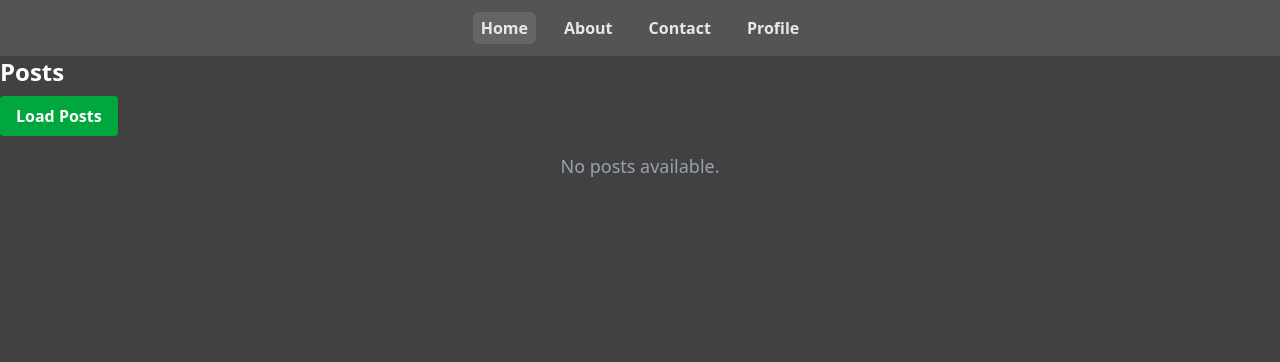
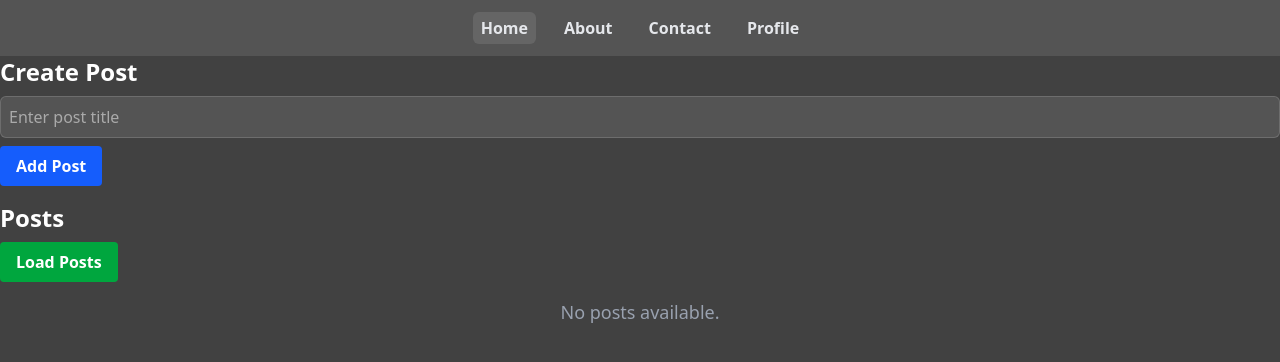
Before and after one commit to M-Usman-Shafique/Angular, an Angular app: page / in a window 1280 px wide. Shown: the top 362 px of the page. Built offline with nearby package versions, Linux system fonts and the light colour scheme.

Commit message:
postAPI, deleteAPI

```diff
--- a/src/app/app.routes.ts
+++ b/src/app/app.routes.ts
@@ -2,7 +2,6 @@ import { Routes } from '@angular/router';
 import { HomeComponent } from './home/home.component';
 import { AboutComponent } from './about/about.component';
 import { NotfoundComponent } from './notfound/notfound.component';
-import { GetAPIComponent } from './get-api/get-api.component';
 export const routes: Routes = [
   {
     path: 'profile',
@@ -11,10 +10,6 @@ export const routes: Routes = [
   },
   {
     path: '',
-    component: GetAPIComponent,
-  },
-  {
-    path: 'home',
     component: HomeComponent,
   },
   {
--- /dev/null
+++ b/src/app/delete-api/delete-api.component.html
@@ -0,0 +1,7 @@
+<button
+  type="button"
+  class="bg-red-600 hover:bg-red-500 text-white font-semibold py-1 px-3 rounded"
+  (click)="deletePost(post.id)"
+>
+  Delete
+</button>
--- /dev/null
+++ b/src/app/delete-api/delete-api.component.ts
@@ -0,0 +1,21 @@
+import { HttpClient } from '@angular/common/http';
+import { Component, EventEmitter, Input, Output } from '@angular/core';
+
+@Component({
+  selector: 'app-delete-api',
+  imports: [],
+  templateUrl: './delete-api.component.html',
+})
+export class DeleteAPIComponent {
+  @Input() post: any;
+  @Input() apiUrl: string = '';
+  @Output() postDeleted = new EventEmitter<any>();
+
+  constructor(private http: HttpClient) {}
+
+  deletePost(id: string) {
+    this.http.delete(`${this.apiUrl}/${id}`).subscribe(() => {
+      this.postDeleted.emit(id);
+    });
+  }
+}
--- a/src/app/get-api/get-api.component.html
+++ b/src/app/get-api/get-api.component.html
@@ -8,7 +8,6 @@
     Load Posts
   </button>
 
-    <!-- Show when posts array is empty -->
   <p
     *ngIf="posts.length === 0"
     class="text-center text-gray-400 text-lg font-medium"
@@ -19,12 +18,13 @@
   <ul *ngIf="posts.length > 0" class="space-y-2">
     <li
       *ngFor="let post of posts"
-        class="p-4 bg-gray-800 border border-gray-700 rounded-md flex items-center justify-between"
+      class="p-4 bg-white/10 border border-white/15 rounded-md flex items-center justify-between"
     >
       <div>
         <p class="text-lg font-semibold">{{ post.title }}</p>
         <small class="text-gray-400">ID: {{ post.id }}</small>
       </div>
+      <app-delete-api  [post]="post" [apiUrl]="apiUrl" (postDeleted)="removePost($event)" />
     </li>
   </ul>
 </div>
--- a/src/app/get-api/get-api.component.ts
+++ b/src/app/get-api/get-api.component.ts
@@ -1,22 +1,28 @@
 import { NgFor, NgIf } from '@angular/common';
 import { HttpClient } from '@angular/common/http';
-import { Component } from '@angular/core';
+import { Component, Input } from '@angular/core';
+import { DeleteAPIComponent } from '../delete-api/delete-api.component';
 
 @Component({
   selector: 'app-get-api',
-  imports: [NgIf, NgFor],
+  imports: [NgIf, NgFor, DeleteAPIComponent],
   templateUrl: './get-api.component.html',
 })
 export class GetAPIComponent {
-  posts: any[] = [];
-  apiUrl = 'https://67948e5baad755a134e9c6fe.mockapi.io/api/posts';
-  newPostTitle: string = '';
-
+  @Input() posts: any[] = [];
+  @Input() apiUrl: string = '';
   constructor(private http: HttpClient) {}
 
   getAllPosts() {
     this.http.get(this.apiUrl).subscribe((response: any) => {
-      this.posts = response;
+      this.posts = response.map((post: any) => ({
+        ...post,
+        newTitle: post.title,
+      }));
     });
   }
+
+  removePost(id: string) {
+    this.posts = this.posts.filter((post) => post.id !== id);
+  }
 }
--- a/src/app/home/home.component.html
+++ b/src/app/home/home.component.html
@@ -0,0 +1,2 @@
+<app-post-api [posts]="posts" [apiUrl]="apiUrl" (newPost)="addPost($event)" />
+<app-get-api [posts]="posts" [apiUrl]="apiUrl" />
--- a/src/app/home/home.component.ts
+++ b/src/app/home/home.component.ts
@@ -1,8 +1,17 @@
 import { Component } from '@angular/core';
+import { PostAPIComponent } from '../post-api/post-api.component';
+import { GetAPIComponent } from '../get-api/get-api.component';
 
 @Component({
   selector: 'app-home',
-  imports: [],
+  imports: [PostAPIComponent, GetAPIComponent],
   templateUrl: './home.component.html',
 })
-export class HomeComponent {}
+export class HomeComponent {
+  posts: any[] = [];
+  apiUrl = 'https://67948e5baad755a134e9c6fe.mockapi.io/api/posts';
+
+  addPost(newPost: any) {
+    this.posts.push(newPost);
+  }
+}
--- /dev/null
+++ b/src/app/post-api/post-api.component.html
@@ -0,0 +1,16 @@
+<form (submit)="createPost()" class="mb-4">
+  <h2 class="text-2xl font-semibold mb-2">Create Post</h2>
+  <input
+    type="text"
+    [(ngModel)]="newPostTitle"
+    name="newPostTitle"
+    placeholder="Enter post title"
+    class="p-2 bg-white/10 border border-white/15 rounded-md w-full mb-2 text-white"
+  />
+  <button
+    type="submit"
+    class="bg-blue-600 hover:bg-blue-500 text-white font-semibold py-2 px-4 rounded"
+  >
+    Add Post
+  </button>
+</form>
--- /dev/null
+++ b/src/app/post-api/post-api.component.ts
@@ -0,0 +1,25 @@
+import { HttpClient } from '@angular/common/http';
+import { Component, EventEmitter, Input, Output } from '@angular/core';
+import { FormsModule } from '@angular/forms';
+
+@Component({
+  selector: 'app-post-api',
+  imports: [FormsModule],
+  templateUrl: './post-api.component.html',
+})
+export class PostAPIComponent {
+  @Input() posts: any[] = [];
+  @Input() apiUrl: string = '';
+  @Output() newPost = new EventEmitter<any>();
+  newPostTitle: string = '';
+
+  constructor(private http: HttpClient) {}
+  createPost() {
+    if (!this.newPostTitle.trim()) return;
+    const newPost = { title: this.newPostTitle };
+    this.http.post(this.apiUrl, newPost).subscribe((response: any) => {
+      this.newPost.emit(response);
+      this.newPostTitle = '';
+    });
+  }
+}
```
Lines whose indentation alone changed are shown as unchanged.
